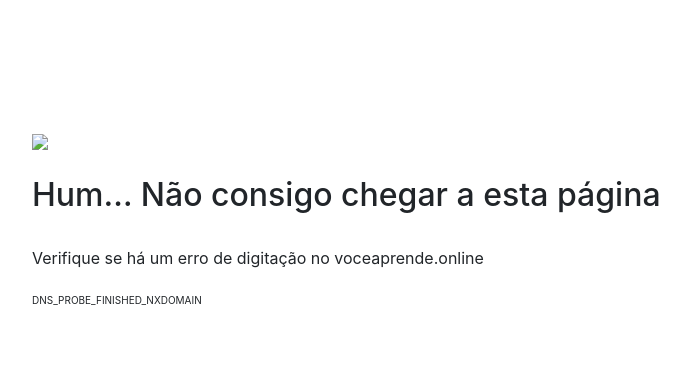
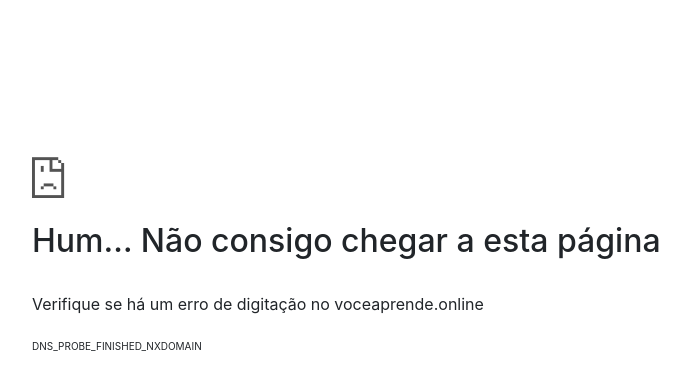
Before and after one commit to metodotransformadorautomatico-mta/dominio, a plain HTML site: page index.html in a window 1280 px wide. Shown: the whole page, without its empty margins (96-786 px from the left). Drawn offline with nearby package versions, Linux system fonts and the light colour scheme.

Commit message:
Add files via upload

```diff
--- a/index.html
+++ b/index.html
@@ -21,13 +21,13 @@
 </script>
 
 
-<title>site não encontrado</title>
+<title></title>
 
 <body>
 
 <div style="padding:10%; align-items:center;justify-content:center;">
 
-<img src="2.png" style="width: 70px;">
+<img src="./assets/1.png" style="width: 70px;">
 <br><br>
 
 <h2> Hum… Não consigo chegar a esta página </h2>
```
Also changed, not shown: assets/1.png (added).
